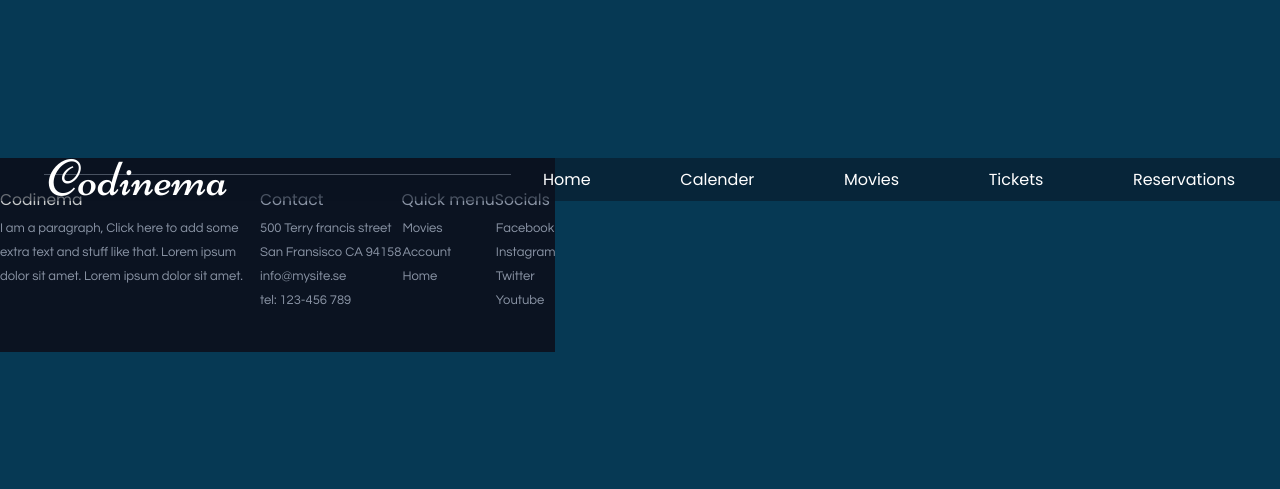
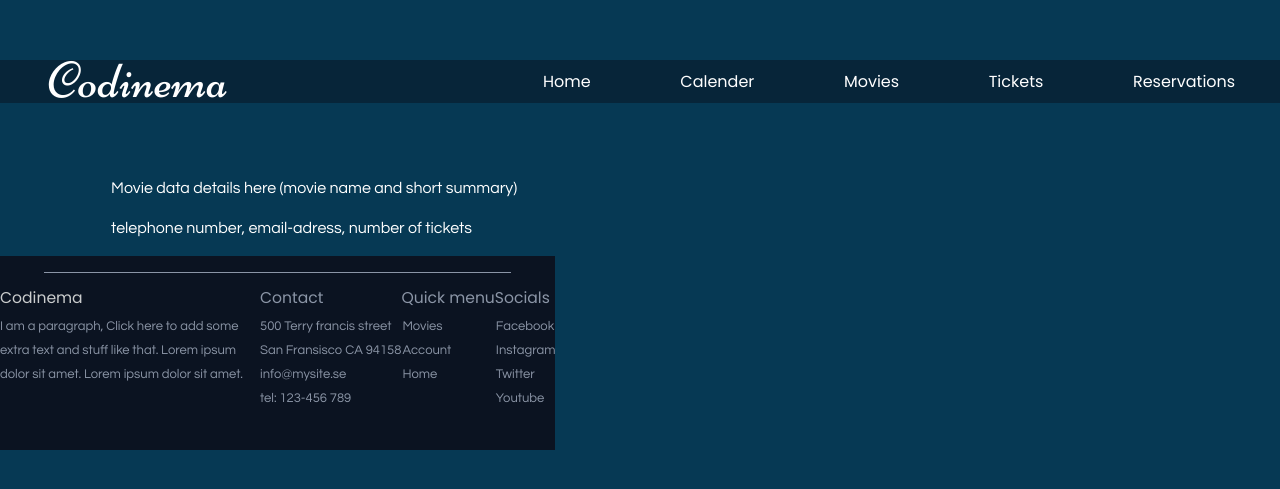
Before and after one commit to RogeSocial/cinema-project, a React (Vite) app in the folder client/: page /ticket-form in a window 1280 px wide. Shown: the part 145-634 px from the top of the page. Built offline with nearby package versions, Linux system fonts and the light colour scheme; a web font is replaced by a local one.

Commit message:
first commit ticket-form

```diff
--- /dev/null
+++ b/client/src/CSS/ticket-form.css
@@ -0,0 +1,8 @@
+@import url('https://fonts.googleapis.com/css?family=Questrial');
+
+.ticket-form-box {
+    font-family: Questrial;
+    padding-top: 100px;
+    padding-left: 20%;
+    overflow-wrap: normal;
+}
--- /dev/null
+++ b/client/src/components/TicketForm.jsx
@@ -0,0 +1,13 @@
+import React from 'react';
+import '../CSS/ticket-form.css'
+
+export default function TicketForm(props) {
+    return (
+        <div className={"ticket-form-box"}>
+            <form>
+                <p>Movie data details here (movie name and short summary)</p>
+                <p>telephone number, email-adress, number of tickets</p>
+            </form>
+        </div>
+    );
+}
--- a/client/src/main.jsx
+++ b/client/src/main.jsx
@@ -16,6 +16,7 @@ import Calender from "./components/Calender.jsx"
 import Movies from './components/Movies'
 import Tickets from './components/Tickets'
 import Reservations from './components/Reservations'
+import TicketForm from "./components/TicketForm.jsx";
 ReactDOM.createRoot(document.getElementById('root')).render(
   <React.StrictMode>
 
@@ -29,6 +30,7 @@ ReactDOM.createRoot(document.getElementById('root')).render(
               <Route path="movies" element={<Movies/>} />
               <Route path="tickets" element={<Tickets/>} />
               <Route path="reservations" element={<Reservations/>} />
+              <Route path="ticket-form" element={<TicketForm />} />
 
           </Routes>
           <Footer />
```
